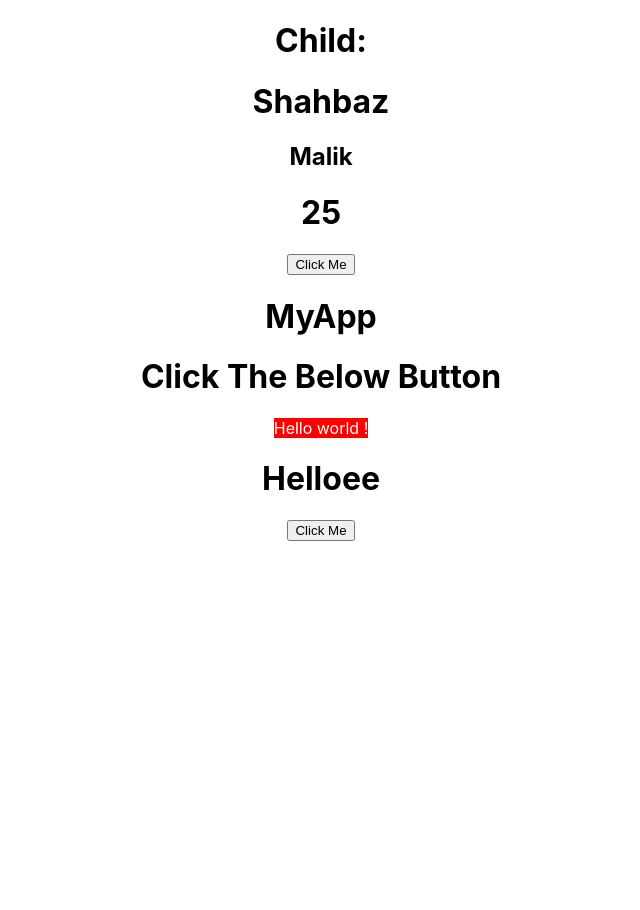
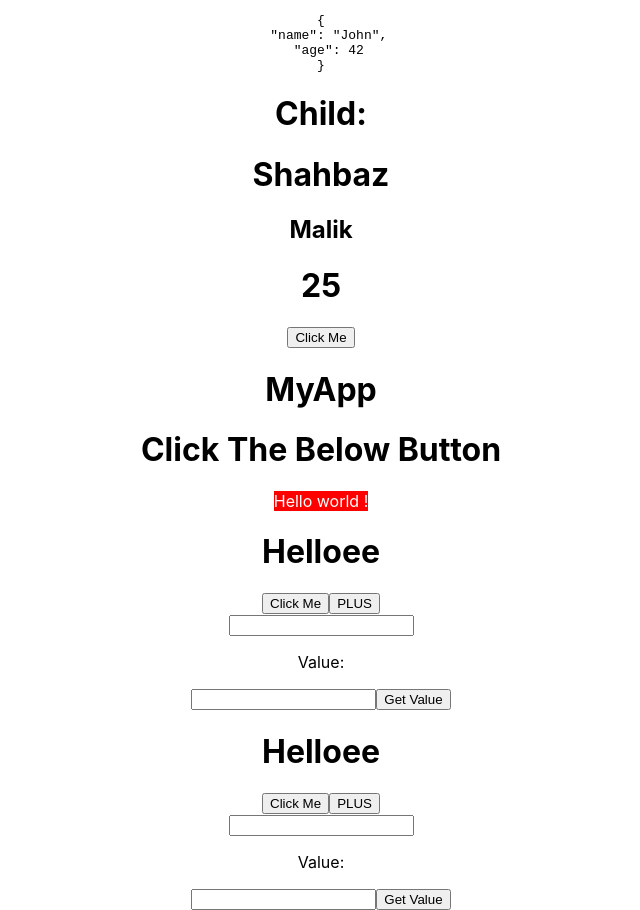
Before and after one commit to shahbaz-ramzan/june-react-practice, a React (Create React App) app: page / in a window 1280 px wide. Shown: the whole page, without its empty margins (319-959 px from the left). Before the commit the page ends 800 px from the top, so only its background shows below. Built offline with nearby package versions, Linux system fonts and the light colour scheme.

Commit message:
controlled and unControlled component

```diff
--- a/src/App.js
+++ b/src/App.js
@@ -10,12 +10,15 @@ function App() {
   const age = 25;
   const string = "Click The Below Button";
 
+  const data = { name: "John", age: 42 };
+
   const handleButtonClick = () => {
     console.log("Button Clicked!");
   };
 
   return (
     <div className="App">
+      <pre>{JSON.stringify(data, null, 2)}</pre>
       <Child fName={fName} lName={lName} age={age} />
       <ChildButton onClick={handleButtonClick} />
       <Button string={string} />
--- a/src/Children.js
+++ b/src/Children.js
@@ -1,10 +1,14 @@
 import React from "react";
+import ControlledComponent from "./ControlledComponent";
+
 
 export default function Children(props) {
   return (
     <>
       <h1>Helloee</h1>
       <button onClick={props.onClick}>Click Me</button>
+      <button onClick={props.onClick}>PLUS</button>
+      <ControlledComponent/>
     </>
   );
 }
--- /dev/null
+++ b/src/ControlledComponent.js
@@ -0,0 +1,20 @@
+import React, { useState } from "react";
+import UncontrolledComponent from "./UnControlled";
+
+const ControlledComponent = () => {
+  const [value, setValue] = useState("");
+
+  const handleChange = (event) => {
+    setValue(event.target.value);
+  };
+
+  return (
+    <div>
+      <input type="text" value={value} onChange={handleChange} />
+      <p>Value: {value}</p>
+      <UncontrolledComponent />
+    </div>
+  );
+};
+
+export default ControlledComponent;
--- a/src/Parent.js
+++ b/src/Parent.js
@@ -1,14 +1,21 @@
-import React from "react";
+import React, { useState } from "react";
 import Children from "./Children";
 
 export default function Parent() {
+  const [plus, setPlus] = useState(1);
+
   const handleButtonClick = () => {
     console.log("hdle button messgae");
   };
+  const plusfoo = () => {
+    setPlus(plus + 1);
 
+    console.log(plus);
+  };
   return (
     <>
       <Children onClick={handleButtonClick} />
+      <Children onClick={plusfoo} />
     </>
   );
 }
--- /dev/null
+++ b/src/UnControlled.js
@@ -0,0 +1,19 @@
+import React, { useRef } from 'react';
+
+const UncontrolledComponent = () => {
+  const inputRef = useRef(null);
+
+  const handleClick = () => {
+    const value = inputRef.current.value;
+    console.log('Input value:', value);
+  };
+
+  return (
+    <div>
+      <input type="text" ref={inputRef} />
+      <button onClick={handleClick}>Get Value</button>
+    </div>
+  );
+};
+
+export default UncontrolledComponent;
```
Also changed, not shown: src/ThemeContext.js (added, +21 -0 lines).
